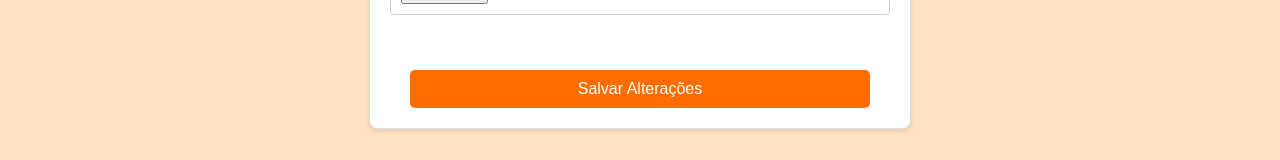
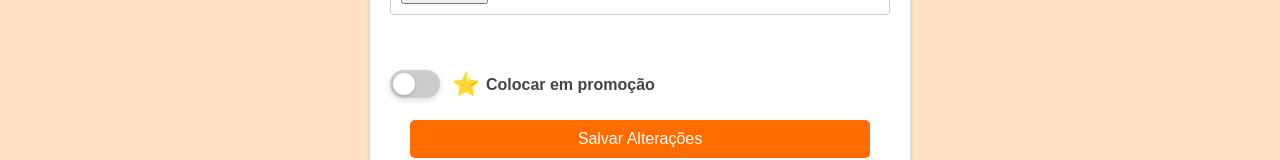
Before and after one commit to FlaviaVGQ/delivery-frontend, a React (Create React App) app: page /editProduct/1 in a window 1280 px wide. Shown: the part 789-949 px from the top of the page. Built offline with nearby package versions, Linux system fonts and the light colour scheme; no server answers.

Commit message:
Adicionado a funcionalidade de promoção nos produtos

```diff
--- a/src/cartPage/index.js
+++ b/src/cartPage/index.js
@@ -18,7 +18,12 @@ const CartPage = () => {
     };
 
     const calculateTotal = () => {
-        return cart.reduce((total, item) => total + item.price * item.quantity, 0).toFixed(2);
+    return cart.reduce((total, item) => {
+        const priceWithDiscount = item.discount
+            ? item.price * (1 - item.discount / 100)
+            : item.price;
+        return total + priceWithDiscount * item.quantity;
+    }, 0).toFixed(2);
     };
 
     const handleCheckout = () => {
@@ -52,7 +57,11 @@ const CartPage = () => {
                                 <img src={`http://localhost:8000/${item.image}`} alt={item.name} className="cart-item-image" />
                                 <div className="cart-item-details">
                                     <p className="cart-item-name">{item.name}</p>
-                                    <p className="cart-item-price">R$ {Number(item.price).toFixed(2)}</p>
+                                    <p className="cart-item-price">
+                                        R$ {item.discount
+                                                ? (item.price * (1 - item.discount / 100)).toFixed(2)
+                                                : item.price.toFixed(2)}
+                                    </p>
                                 </div>
                             </div>
                             <div className="cart-item-quantity">
--- a/src/editProductPage/index.js
+++ b/src/editProductPage/index.js
@@ -15,6 +15,9 @@ const EditProductPage = () => {
     const [errors] = useState({});
     const navigate = useNavigate();
     const userId = localStorage.getItem('userId');
+    const [onSale, setOnSale] = useState(false);
+    const [discount, setDiscount] = useState('');
+
 
     useEffect(() => {
         const fetchCategories = async () => {
@@ -67,10 +70,32 @@ const EditProductPage = () => {
         fetchData();
     }, [id]);
 
+    useEffect(() => {
+        const loadData = async () => {
+            const product = await getProductById(id);
+            setName(product.name);
+            setDescription(product.description);
+            setPrice(product.price);
+            setCategoryId(product.categoryId);
+            setOnSale(product.onSale || false);
+            setDiscount(product.discount || '');
+            // se houver imagem, também setar aqui
+        };
+
+        const loadCategories = async () => {
+            const data = await fetchCategoriesByUser(userId);
+            setCategories(data);
+        };
+
+        loadData();
+        loadCategories();
+    }, [id, userId]);
+
+
     const handleSaveChanges = async (e) => {
         e.preventDefault();
         try {
-            await updateProduct(id, { name, description, price, categoryId, image });
+            await updateProduct(id, { name, description, price, categoryId, image,  discount: onSale ? discount : null });
             navigate('/products');
         } catch (error) {
             console.error("Erro ao atualizar produto: ", error);
@@ -152,6 +177,33 @@ const EditProductPage = () => {
                         />
                         {image && <p>Imagem atual: {typeof image === 'string' ? image : image.name}</p>}
                     </div>
+                    <div className="form-group">
+                        <label className="switch">
+                            <input
+                                type="checkbox"
+                                checked={onSale}
+                                onChange={() => setOnSale(!onSale)}
+                            />
+                            <span className="slider"></span>
+                        </label>
+                        <span className="promo-label">
+    <span className="star">⭐</span> Colocar em promoção
+  </span>
+                    </div>
+
+                    {onSale && (
+                        <div className="form-group" style={{ marginTop: '12px' }}>
+                            <label>Desconto (%):</label>
+                            <input
+                                type="number"
+                                min="0"
+                                max="100"
+                                value={discount}
+                                onChange={(e) => setDiscount(e.target.value)}
+                            />
+                        </div>
+                    )}
+
                     <button type="submit" className="primary-button">Salvar Alterações</button>
                 </form>
             </div>
--- a/src/editProductPage/stylesEditaPage.css
+++ b/src/editProductPage/stylesEditaPage.css
@@ -121,3 +121,100 @@
     padding-top: 5px;
     margin-top: auto;
 }
+/* Container promo */
+.form-group {
+    margin-top: 20px;
+    display: flex;
+    align-items: center;
+    gap: 12px;
+}
+
+/* Toggle switch container */
+.switch {
+    position: relative;
+    display: inline-block;
+    width: 50px;
+    height: 28px;
+}
+
+/* Esconde o checkbox padrão */
+.switch input {
+    opacity: 0;
+    width: 0;
+    height: 0;
+    position: absolute;
+}
+
+/* Slider do switch */
+.slider {
+    position: absolute;
+    cursor: pointer;
+    background-color: #ccc;
+    border-radius: 28px;
+    top: 0;
+    left: 0;
+    right: 0;
+    bottom: 0;
+    transition: 0.4s;
+    box-shadow: 0 2px 6px rgb(0 0 0 / 0.15);
+}
+
+/* Bola do slider */
+.slider::before {
+    position: absolute;
+    content: "";
+    height: 22px;
+    width: 22px;
+    left: 3px;
+    bottom: 3px;
+    background-color: white;
+    border-radius: 50%;
+    transition: 0.4s;
+    box-shadow: 0 1px 3px rgb(0 0 0 / 0.2);
+}
+
+/* Estado checked */
+.switch input:checked + .slider {
+    background-color: #FFD700;
+    box-shadow: 0 0 8px #ffd700aa;
+}
+
+.switch input:checked + .slider::before {
+    transform: translateX(22px);
+}
+
+/* Texto ao lado do toggle */
+.promo-label {
+    font-weight: 600;
+    color: #444;
+    font-size: 1rem;
+    user-select: none;
+    display: flex;
+    align-items: center;
+    gap: 6px;
+}
+
+/* Estrela dourada */
+.star {
+    color: #FFD700;
+    font-size: 1.4rem;
+    line-height: 1;
+}
+
+/* Input desconto */
+.form-group input[type="number"] {
+    width: 110px;
+    padding: 8px 12px;
+    font-size: 1rem;
+    border: 2px solid #ddd;
+    border-radius: 12px;
+    transition: border-color 0.3s ease, box-shadow 0.3s ease;
+    box-shadow: 0 2px 5px rgb(0 0 0 / 0.05);
+}
+
+/* Focus no input desconto */
+.form-group input[type="number"]:focus {
+    border-color: #FFD700;
+    box-shadow: 0 0 8px #ffd700aa;
+    outline: none;
+}
--- a/src/fileService.js
+++ b/src/fileService.js
@@ -142,10 +142,19 @@ export const updateProduct = async (id, productData) => {
         formData.append('categoryId', productData.categoryId);
 
 
+        if (productData.discount !== undefined && productData.discount !== null && productData.discount !== '') {
+    formData.append('discount', productData.discount);
+}
+
+
+
         if (productData.image) {
             formData.append('image', productData.image);
         }
 
+        for (let pair of formData.entries()) {
+            console.log(`${pair[0]}: ${pair[1]}`);
+        }
 
         const response = await api.put(`/editProduct/${id}/`, formData, {
             headers: {
@@ -252,9 +261,9 @@ export const sendOrder = async (orderData) => {
     try {
         const token = localStorage.getItem('authToken');
         const response = await api.post('/orders/', orderData, {
-        headers: {
-            'Authorization': `Bearer ${token}`
-        }
+            headers: {
+                'Authorization': `Bearer ${token}`
+            }
         });
         return response.data;
     } catch (error) {
--- a/src/menuPage/menuPage.js
+++ b/src/menuPage/menuPage.js
@@ -130,7 +130,18 @@ const MenuPage = () => {
                                                 <div className="product-info-menu">
                                                     <h2 className="product-name">{product.name}</h2>
                                                     <p className="product-description">Descrição: {product.description}</p>
-                                                    <p className="product-price">Preço: R$ {product.price}</p>
+                                                    {product.discount > 0 ? (
+                                                        <p className="product-price">
+                                                            Preço: <span className="original-price">R$ {parseFloat(product.price).toFixed(2)}</span>{' '}
+                                                            <span className="discounted-price">
+            R$ {(parseFloat(product.price) * (1 - parseFloat(product.discount) / 100)).toFixed(2)}
+        </span>
+                                                            <span className="promotion-badge">{product.discount}% OFF</span>
+                                                        </p>
+                                                    ) : (
+                                                        <p className="product-price">Preço: R$ {parseFloat(product.price).toFixed(2)}</p>
+                                                    )}
+
                                                 </div>
                                                 <button
                                                     className="add-to-cart-button"
--- a/src/productsPage/index.js
+++ b/src/productsPage/index.js
@@ -147,7 +147,18 @@ const ProductsPage = () => {
                                         <div className="product-info">
                                             <h2 className="product-name">{product.name}</h2>
                                             <p className="product-description">Descrição: {product.description}</p>
-                                                <p className="product-price">Preço: R$ {product.price}</p>
+                                            {product.discount > 0 ? (
+                                                <p className="product-price">
+                                                    Preço: <span className="original-price">R$ {parseFloat(product.price).toFixed(2)}</span>
+                                                    <span className="discounted-price">
+            R$ {(parseFloat(product.price) * (1 - parseFloat(product.discount) / 100)).toFixed(2)}
+        </span>
+                                                    <span className="promotion-badge">{product.discount}% OFF</span>
+                                                </p>
+                                            ) : (
+                                                <p className="product-price">Preço: R$ {parseFloat(product.price).toFixed(2)}</p>
+                                            )}
+
                                         </div>
                                         <div className="product-buttons">
                                             <button className="edit-button"
--- a/src/productsPage/stylesProductsPage.css
+++ b/src/productsPage/stylesProductsPage.css
@@ -322,3 +322,24 @@
 .button:hover {
     background-color: #e65c00;
 }
+
+
+.original-price {
+    text-decoration: line-through;
+    color: #999;
+    margin-right: 8px;
+}
+
+.discounted-price {
+    color: #018308;
+    font-weight: bold;
+}
+
+.promotion-badge {
+    background-color: #56ff4a;
+    color: #000;
+    font-size: 0.8rem;
+    padding: 2px 6px;
+    margin-left: 10px;
+    border-radius: 5px;
+}
```
Lines whose indentation alone changed are shown as unchanged.
